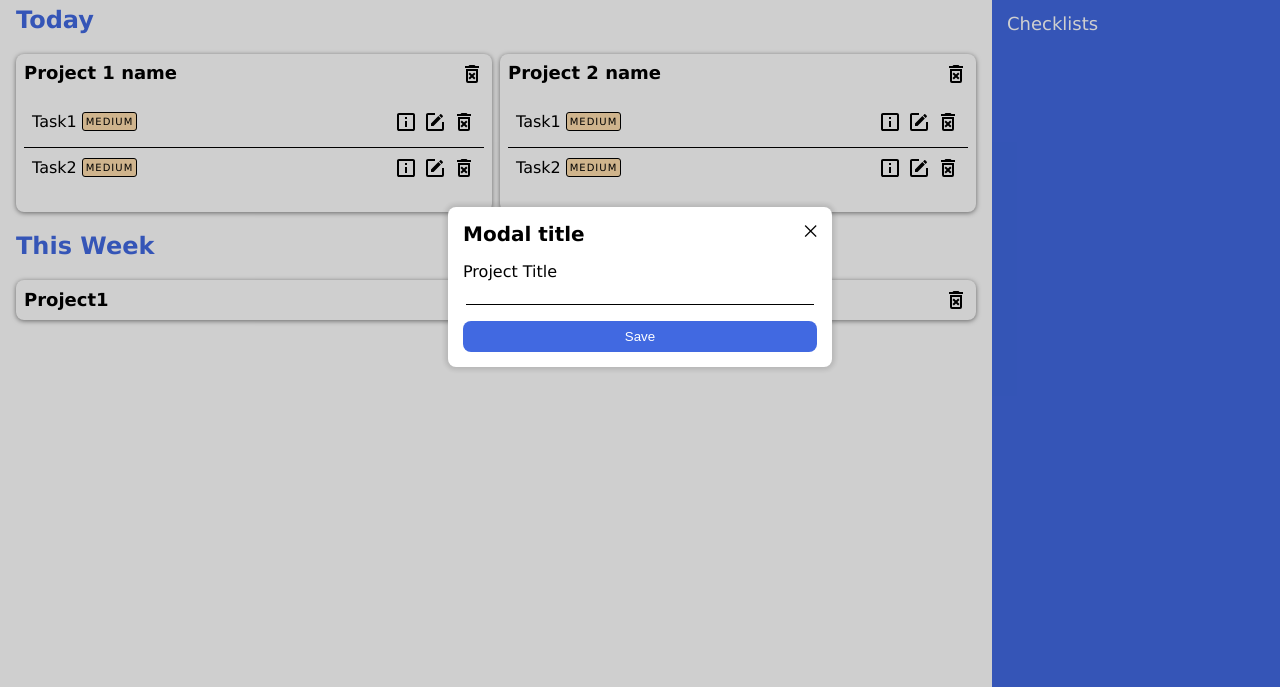
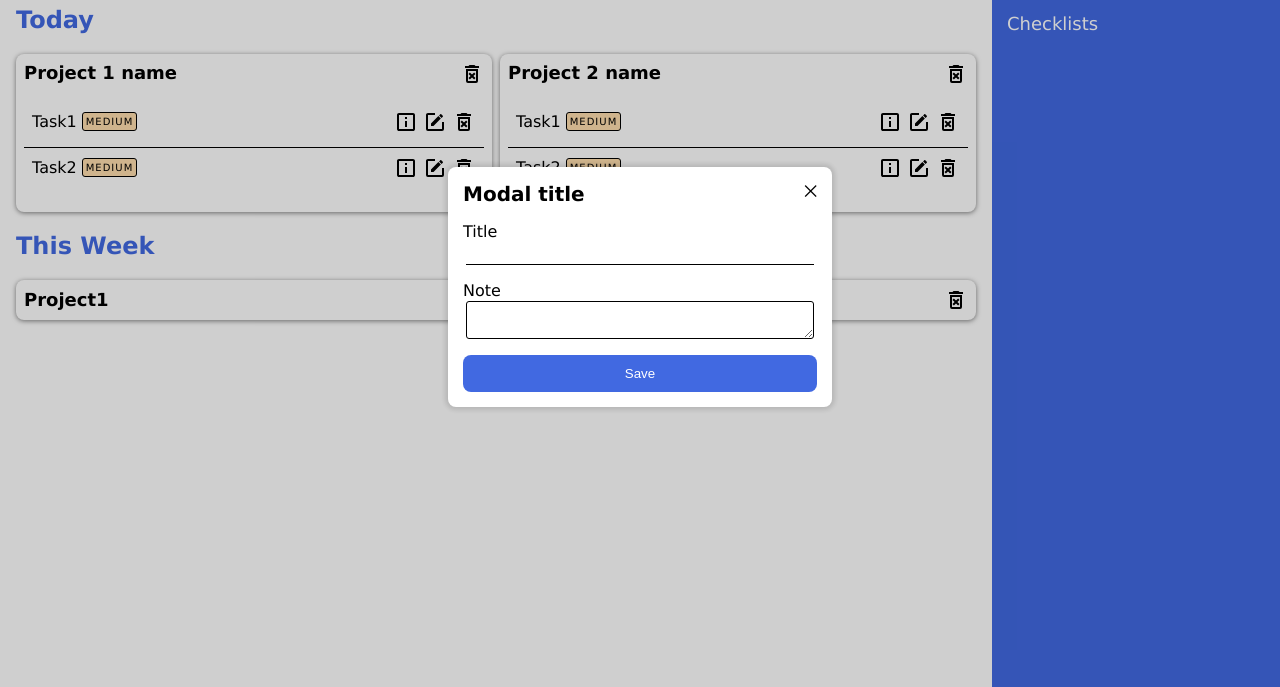
Before and after one commit to climaxmba/todo-list, a website built with webpack: page dist/index.html in a window 1280 px wide. Shown: the part 113-800 px from the top of the page. Built offline with nearby package versions, Linux system fonts and the light colour scheme.

Commit message:
Change 'add-project' & add 'new-note'

```diff
--- a/dist/index.html
+++ b/dist/index.html
@@ -281,10 +281,21 @@
                     <span id="modal-title">Modal title</span><span title="Close" id="close-modal">⨉</span>
                 </div>
                 <div id="modal-content">
-                    <form data-action-type="add-project">
+                    <form data-action-type="new-project">
                         <div class="field">
-                            <label for="project-title">Project Title</label>
+                            <label for="project-title">Title</label>
                             <input id="project-title" name="title" type="text" maxlength="40" required>
+                        </div>
+                        <button type="submit">Save</button>
+                    </form>
+                    <form class="active" data-action-type="new-note">
+                        <div class="field">
+                            <label for="note-title">Title</label>
+                            <input id="note-title" name="title" type="text" maxlength="40" required>
+                        </div>
+                        <div class="field">
+                            <label for="note-content">Note</label>
+                            <textarea name="content" id="note-content"></textarea>
                         </div>
                         <button type="submit">Save</button>
                     </form>
--- a/dist/style.css
+++ b/dist/style.css
@@ -242,7 +242,10 @@ input.actions {
 #close-modal {
     cursor: pointer;
 }
-#modal-content form {
+#modal-content form:not(.active) {
+    display: none;
+}
+#modal-content form.active {
     border: none;
     display: flex;
     gap: 1rem;
@@ -253,7 +256,8 @@ input.actions {
     flex-direction: column;
     gap: 0.1rem;
 }
-#modal-content input {
+#modal-content input,
+#modal-content textarea {
     cursor: pointer;
     padding: var(--smallpad) var(--mediumpad);
     margin: 0 0.2rem;
@@ -261,13 +265,19 @@ input.actions {
     border-bottom: 1px solid;
     letter-spacing: 1px;
 }
+#modal-content textarea {
+    border: 1px solid;
+    border-radius: var(--smallrad);
+}
 #modal-content input:active,
-#modal-content input:focus {
+#modal-content textarea:active,
+#modal-content input:focus,
+#modal-content textarea:focus {
     outline: none;
 }
 form button {
     cursor: pointer;
-    padding: var(--mediumpad);
+    padding: calc(var(--mediumpad) + 3px);
     border-radius: var(--mediumrad);
     border: none;
     color: var(--fglight);
```
